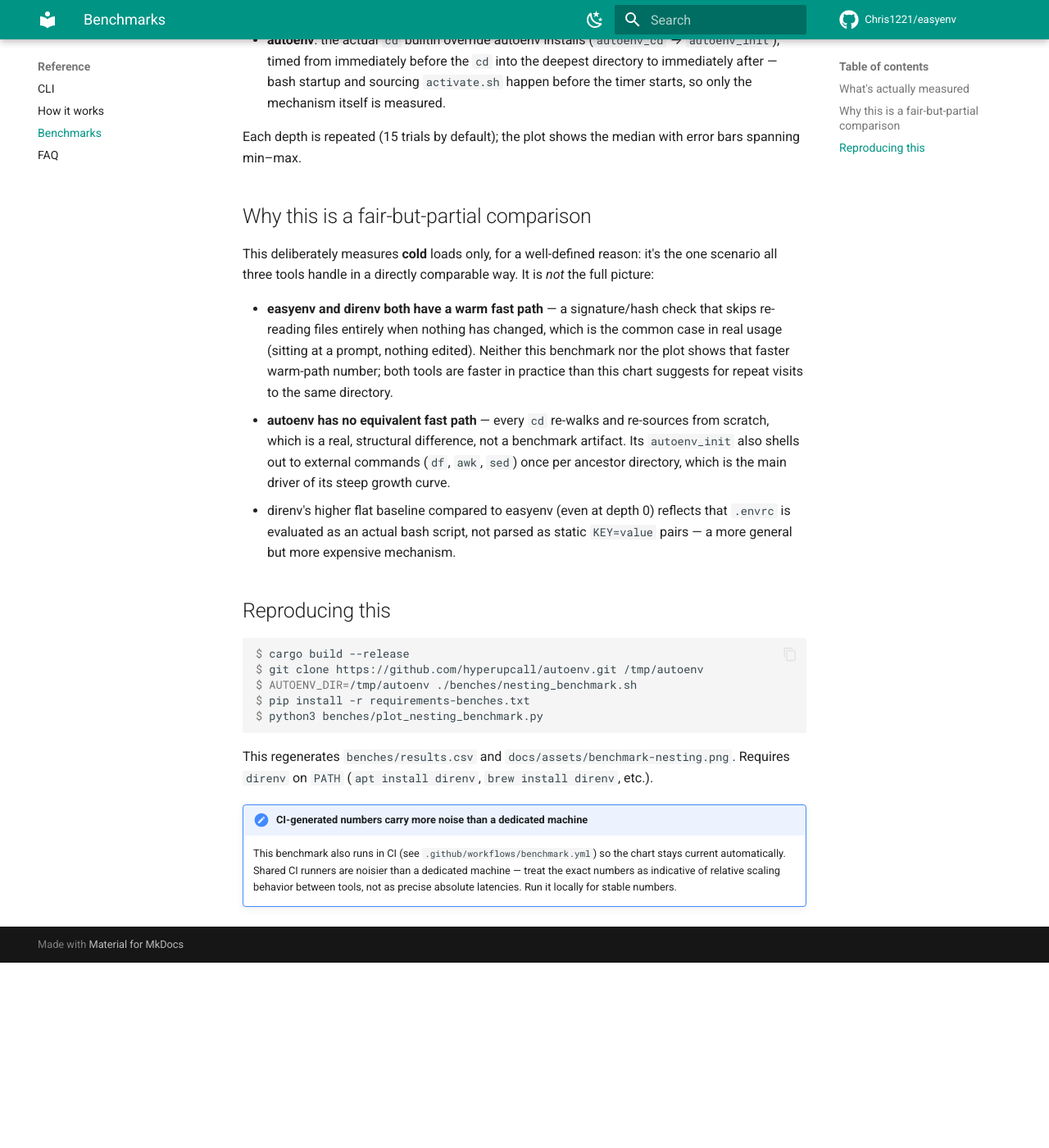
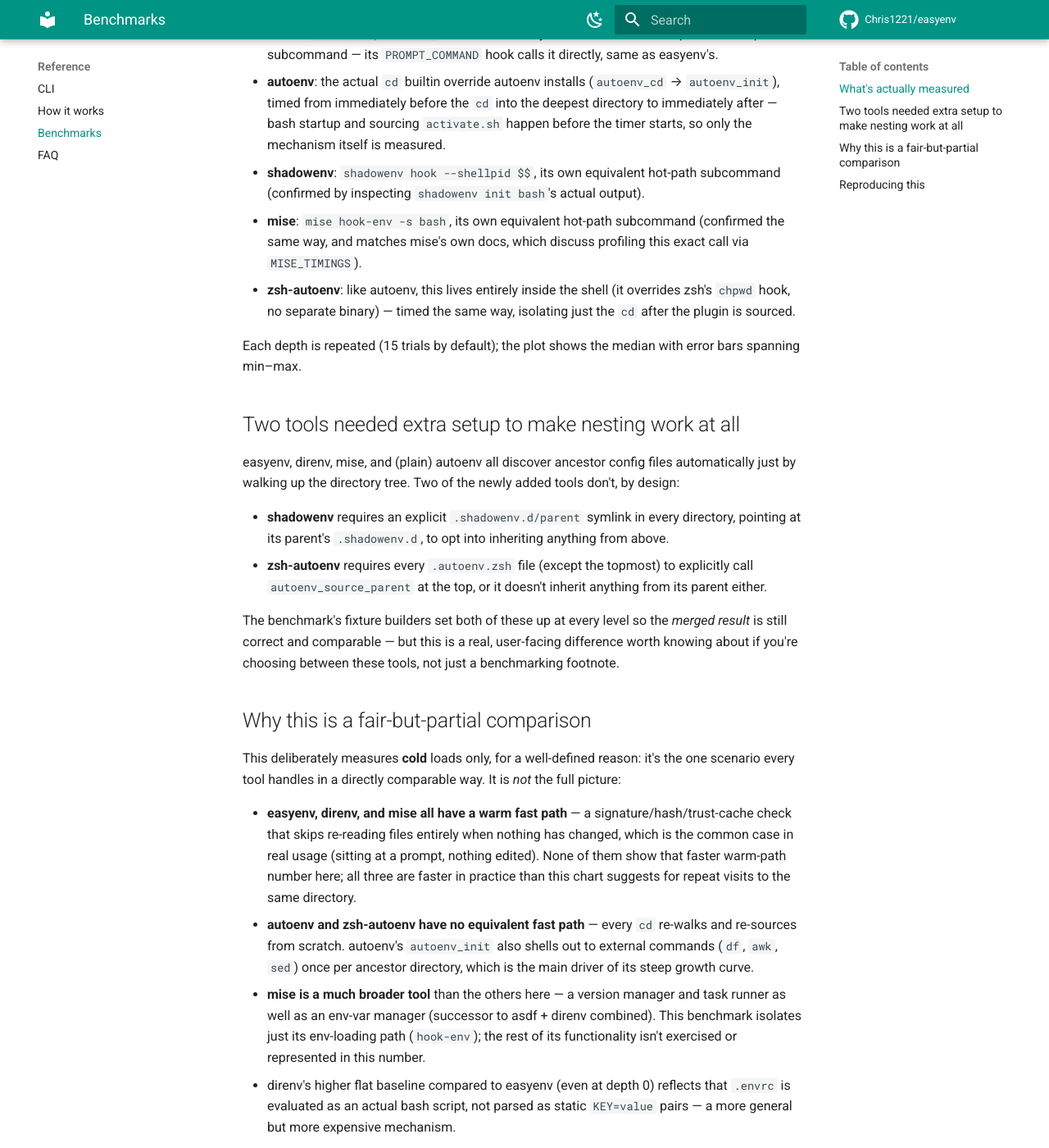
Before and after one commit to Chris1221/easyenv, an MkDocs documentation site: the page built from docs/reference/benchmarks.md, in a window 1280 px wide and 1400 px high, scrolled down 1133 px. Shown: the whole window at 82% size. Built offline with MkDocs 1.6.1 and Material for MkDocs 9.7.7, drawn with Linux system fonts in a browser that asks for light colours; comment, search, counter and statistics services are not loaded; before the commit the page ends 2307 px from its top, so only the background shows below that; some of the changed text lies outside the part shown.

Commit message:
feat(bench): add shadowenv, mise, and zsh-autoenv to the comparison
Researched the broader landscape of tools that auto-load/unload
per-directory env vars (shadowenv, mise, zsh-autoenv, smartcd, ondir,
quickenv) and added the three most relevant to the nesting-depth
benchmark alongside direnv/autoenv.

Verified each tool's actual hot-path invocation and non-interactive
trust bypass against the real binaries before coding (shadowenv hook
--shellpid, mise hook-env -s bash, zsh-autoenv's _autoenv_authorize),
rather than guessing from docs. Found that shadowenv and zsh-autoenv
both require an explicit per-directory opt-in to inherit a parent's
config (a .shadowenv.d/parent symlink, and an autoenv_source_parent
call) -- unlike every other tool here, which nests automatically; the
benchmark fixture builders set this up at every level and the docs
call it out as a real, user-facing difference.

Result: shadowenv (also Rust, also diff/reversal-based) is the only
other tool that stays fast at depth, tracking easyenv closely. mise,
autoenv, and zsh-autoenv all scale sharply with nesting -- mise
actually overtakes autoenv as the worst performer by depth 128 (~2.1s
vs ~1.4-2s), despite being a modern, widely-used tool.

Re-validated the categorical palette as a set of 6 (dataviz skill's
validator) before adding series, rather than assuming the 3-color
validation still held.

Co-Authored-By: Claude Sonnet 5 <noreply@anthropic.com>

````diff
--- a/docs/reference/benchmarks.md
+++ b/docs/reference/benchmarks.md
@@ -1,10 +1,10 @@
 # Benchmarks: cost of directory nesting
 
-One of easyenv's two design goals is speed, specifically that the "on `cd`" mechanism should stay fast no matter how deep a directory tree gets. This page measures that directly against [direnv](https://direnv.net/) and [autoenv](https://github.com/hyperupcall/autoenv).
+One of easyenv's two design goals is speed, specifically that the "on `cd`" mechanism should stay fast no matter how deep a directory tree gets. This page measures that directly against five other tools that solve some version of the same problem: [direnv](https://direnv.net/), [autoenv](https://github.com/hyperupcall/autoenv), [shadowenv](https://github.com/Shopify/shadowenv) (Shopify), [mise](https://mise.jdx.dev/) (jdx), and [zsh-autoenv](https://github.com/Tarrasch/zsh-autoenv) (Tarrasch).
 
-![Cold-load latency vs. directory nesting depth: easyenv stays under 6ms out to 128 levels, direnv grows to ~78ms, autoenv grows to over a second](../assets/benchmark-nesting.png)
+![Cold-load latency vs. directory nesting depth: easyenv and shadowenv stay fast and flat out to 128 levels; direnv grows moderately; autoenv, mise, and zsh-autoenv all grow sharply, with mise passing 2 seconds at depth 128](../assets/benchmark-nesting.png)
 
-At shallow nesting the three tools are within a similar order of magnitude. As nesting depth grows, easyenv stays essentially flat (a few milliseconds, dominated by process spawn rather than the directory walk), direnv grows noticeably but sub-linearly, and autoenv's latency grows roughly linearly with depth, reaching **over a second at 128 levels of nesting**.
+At shallow nesting most tools are within a similar order of magnitude. As nesting depth grows, easyenv and **shadowenv** (also written in Rust, also a diff/reversal-based design) stay fast and nearly flat. direnv grows moderately but sub-linearly. autoenv, **mise**, and **zsh-autoenv** all grow sharply with depth — at 128 levels, mise takes **over 2 seconds**, autoenv **~1.4–2 seconds**, and zsh-autoenv **~0.8 seconds**, while easyenv stays under 6ms.
 
 ## What's actually measured
 
@@ -13,28 +13,47 @@ For each tool, at each nesting depth, a fresh chain of directories is built (eac
 - **easyenv**: `easyenv export bash`, run with `EASYENV_STATE` unset, cwd set to the deepest directory. This is exactly what the shell hook `eval`s on every prompt.
 - **direnv**: `direnv export bash`, run the same way. This is direnv's own equivalent hot-path subcommand — its `PROMPT_COMMAND` hook calls it directly, same as easyenv's.
 - **autoenv**: the actual `cd` builtin override autoenv installs (`autoenv_cd` → `autoenv_init`), timed from immediately before the `cd` into the deepest directory to immediately after — bash startup and sourcing `activate.sh` happen before the timer starts, so only the mechanism itself is measured.
+- **shadowenv**: `shadowenv hook --shellpid $$`, its own equivalent hot-path subcommand (confirmed by inspecting `shadowenv init bash`'s actual output).
+- **mise**: `mise hook-env -s bash`, its own equivalent hot-path subcommand (confirmed the same way, and matches mise's own docs, which discuss profiling this exact call via `MISE_TIMINGS`).
+- **zsh-autoenv**: like autoenv, this lives entirely inside the shell (it overrides zsh's `chpwd` hook, no separate binary) — timed the same way, isolating just the `cd` after the plugin is sourced.
 
 Each depth is repeated (15 trials by default); the plot shows the median with error bars spanning min–max.
 
+## Two tools needed extra setup to make nesting work at all
+
+easyenv, direnv, mise, and (plain) autoenv all discover ancestor config files automatically just by walking up the directory tree. Two of the newly added tools don't, by design:
+
+- **shadowenv** requires an explicit `.shadowenv.d/parent` symlink in every directory, pointing at its parent's `.shadowenv.d`, to opt into inheriting anything from above.
+- **zsh-autoenv** requires every `.autoenv.zsh` file (except the topmost) to explicitly call `autoenv_source_parent` at the top, or it doesn't inherit anything from its parent either.
+
+The benchmark's fixture builders set both of these up at every level so the *merged result* is still correct and comparable — but this is a real, user-facing difference worth knowing about if you're choosing between these tools, not just a benchmarking footnote.
+
 ## Why this is a fair-but-partial comparison
 
-This deliberately measures **cold** loads only, for a well-defined reason: it's the one scenario all three tools handle in a directly comparable way. It is *not* the full picture:
+This deliberately measures **cold** loads only, for a well-defined reason: it's the one scenario every tool handles in a directly comparable way. It is *not* the full picture:
 
-- **easyenv and direnv both have a warm fast path** — a signature/hash check that skips re-reading files entirely when nothing has changed, which is the common case in real usage (sitting at a prompt, nothing edited). Neither this benchmark nor the plot shows that faster warm-path number; both tools are faster in practice than this chart suggests for repeat visits to the same directory.
-- **autoenv has no equivalent fast path** — every `cd` re-walks and re-sources from scratch, which is a real, structural difference, not a benchmark artifact. Its `autoenv_init` also shells out to external commands (`df`, `awk`, `sed`) once per ancestor directory, which is the main driver of its steep growth curve.
+- **easyenv, direnv, and mise all have a warm fast path** — a signature/hash/trust-cache check that skips re-reading files entirely when nothing has changed, which is the common case in real usage (sitting at a prompt, nothing edited). None of them show that faster warm-path number here; all three are faster in practice than this chart suggests for repeat visits to the same directory.
+- **autoenv and zsh-autoenv have no equivalent fast path** — every `cd` re-walks and re-sources from scratch. autoenv's `autoenv_init` also shells out to external commands (`df`, `awk`, `sed`) once per ancestor directory, which is the main driver of its steep growth curve.
+- **mise is a much broader tool** than the others here — a version manager and task runner as well as an env-var manager (successor to asdf + direnv combined). This benchmark isolates just its env-loading path (`hook-env`); the rest of its functionality isn't exercised or represented in this number.
 - direnv's higher flat baseline compared to easyenv (even at depth 0) reflects that `.envrc` is evaluated as an actual bash script, not parsed as static `KEY=value` pairs — a more general but more expensive mechanism.
+- Not every tool in this space is even benchmarkable on this axis: [quickenv](https://codeberg.org/untitaker/quickenv) takes a completely different approach (generating shim binaries on `PATH` instead of a shell hook), so it never loads variables into the shell at all — there's no comparable "time from `cd` to vars set" number to measure.
 
 ## Reproducing this
 
 ```console
 $ cargo build --release
 $ git clone https://github.com/hyperupcall/autoenv.git /tmp/autoenv
-$ AUTOENV_DIR=/tmp/autoenv ./benches/nesting_benchmark.sh
+$ git clone https://github.com/Tarrasch/zsh-autoenv.git /tmp/zsh-autoenv
+$ curl -fsSL https://mise.run | sh   # or: brew install mise
+$ curl -fsSL -o /tmp/shadowenv https://github.com/Shopify/shadowenv/releases/latest/download/shadowenv-x86_64-unknown-linux-gnu && chmod +x /tmp/shadowenv
+
+$ AUTOENV_DIR=/tmp/autoenv ZSH_AUTOENV_DIR=/tmp/zsh-autoenv SHADOWENV_BIN=/tmp/shadowenv \
+  ./benches/nesting_benchmark.sh
 $ pip install -r requirements-benches.txt
 $ python3 benches/plot_nesting_benchmark.py
 ```
 
-This regenerates `benches/results.csv` and `docs/assets/benchmark-nesting.png`. Requires `direnv` on `PATH` (`apt install direnv`, `brew install direnv`, etc.).
+This regenerates `benches/results.csv` and `docs/assets/benchmark-nesting.png`. Requires `direnv` and `zsh` on `PATH` too (`apt install direnv zsh`, `brew install direnv zsh`, etc.); `mise`/`shadowenv` binary locations are overridable via `MISE_BIN`/`SHADOWENV_BIN` if not on `PATH`.
 
 !!! note "CI-generated numbers carry more noise than a dedicated machine"
     This benchmark also runs in CI (see `.github/workflows/benchmark.yml`) so the chart stays current automatically. Shared CI runners are noisier than a dedicated machine — treat the exact numbers as indicative of relative scaling behavior between tools, not as precise absolute latencies. Run it locally for stable numbers.
````
Also changed, not shown: README.md (+3 -3 lines), docs/index.md (+2 -2 lines), docs/assets/benchmark-nesting.png, 4 other files.
